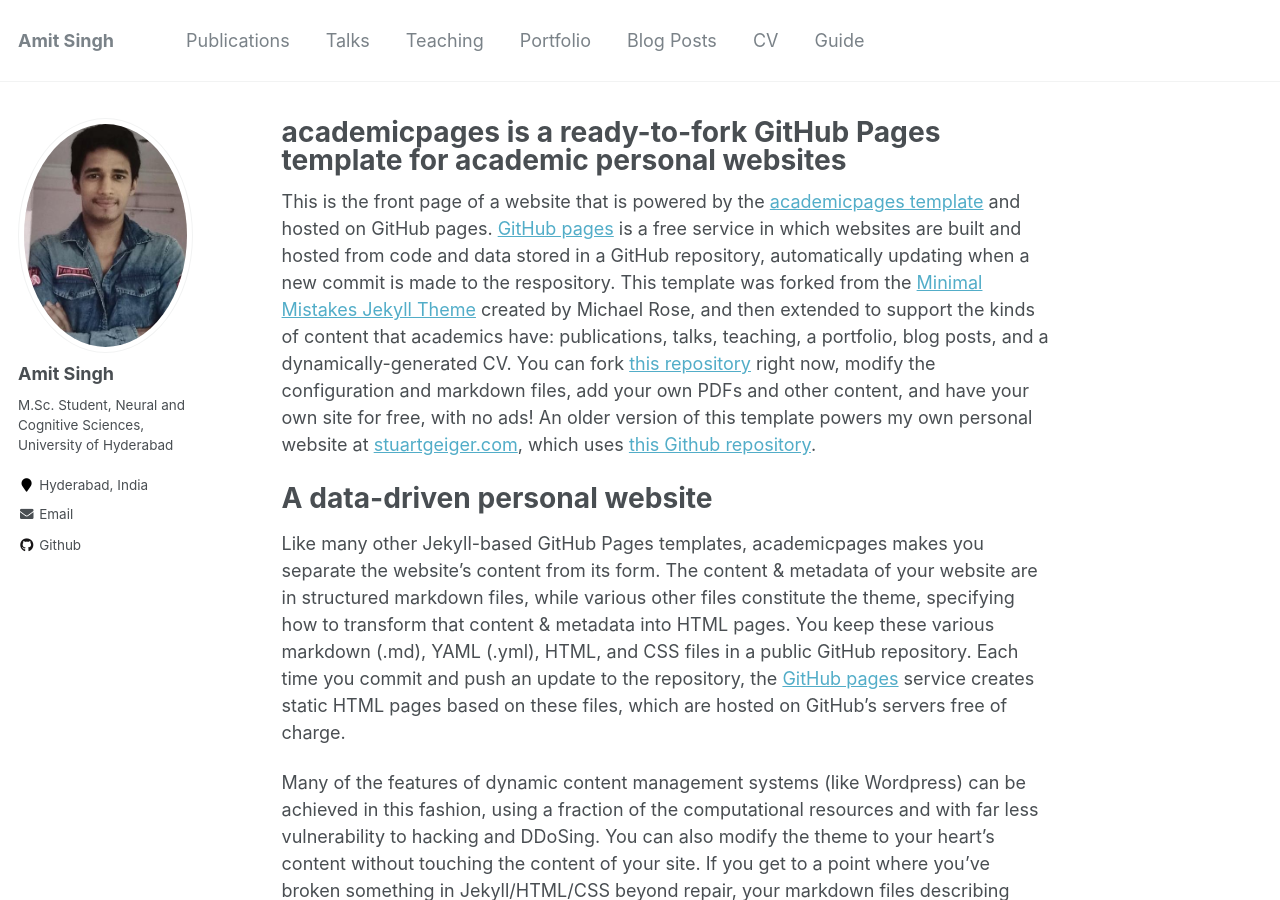
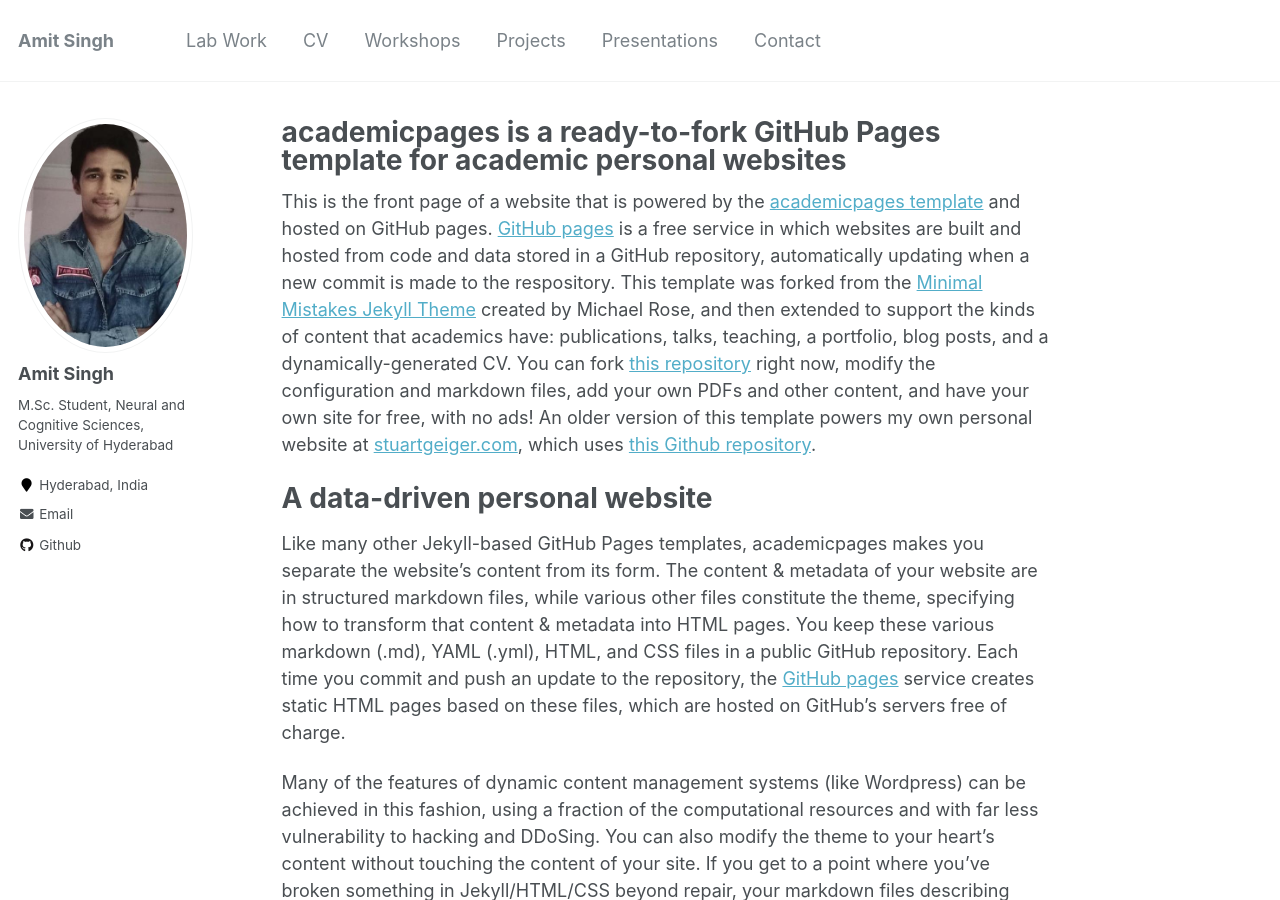
Before and after one commit to amits1ngh/amits1ngh.github.io, a Jekyll site: the page built from _pages/about.md, in a window 1280 px wide and 900 px high. Built offline with Jekyll 4.4.1, drawn with Linux system fonts in a browser that asks for light colours.

Commit message:
Update navigation.yml

```diff
--- a/_data/navigation.yml
+++ b/_data/navigation.yml
@@ -1,22 +1,22 @@
 # main links links
 main:
-  - title: "Publications"
+  - title: "Lab Work"
     url: /publications/
-
-  - title: "Talks"
-    url: /talks/
-
-  - title: "Teaching"
-    url: /teaching/
-
-  - title: "Portfolio"
-    url: /portfolio/
-
-  - title: "Blog Posts"
-    url: /year-archive/
 
   - title: "CV"
     url: /cv/
 
-  - title: "Guide"
+  - title: "Workshops"
+    url: /teaching/
+
+  - title: "Projects"
+    url: /portfolio/
+
+  - title: "Presentations"
+    url: /year-archive/
+
+#   - title: "CV"
+#     url: /cv/
+
+  - title: "Contact"
     url: /markdown/
```
